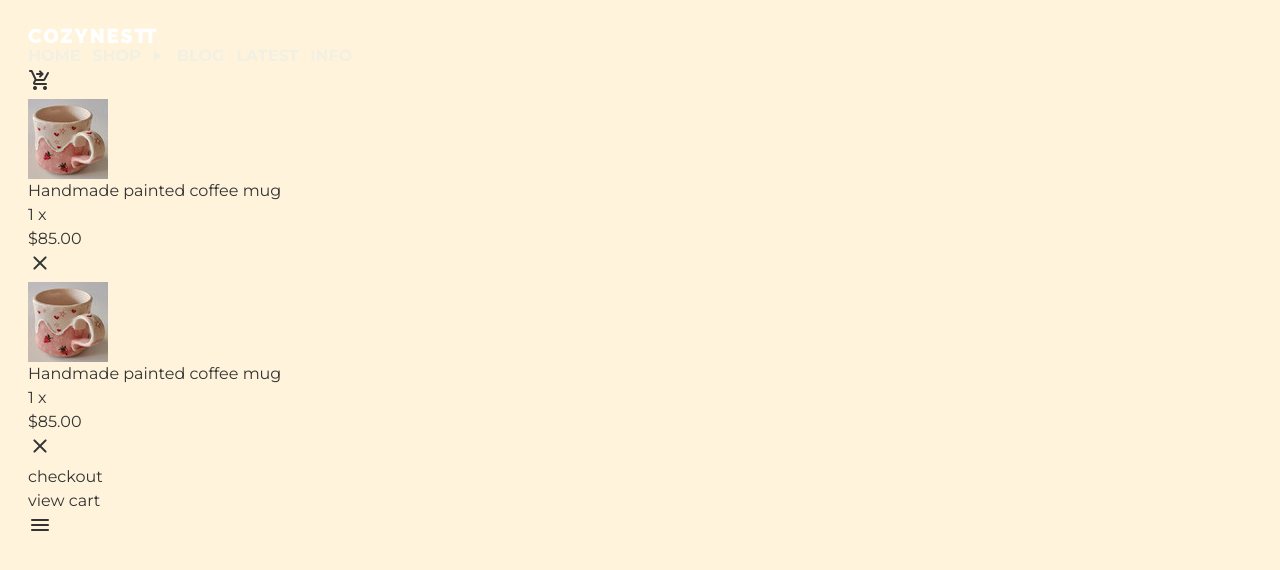
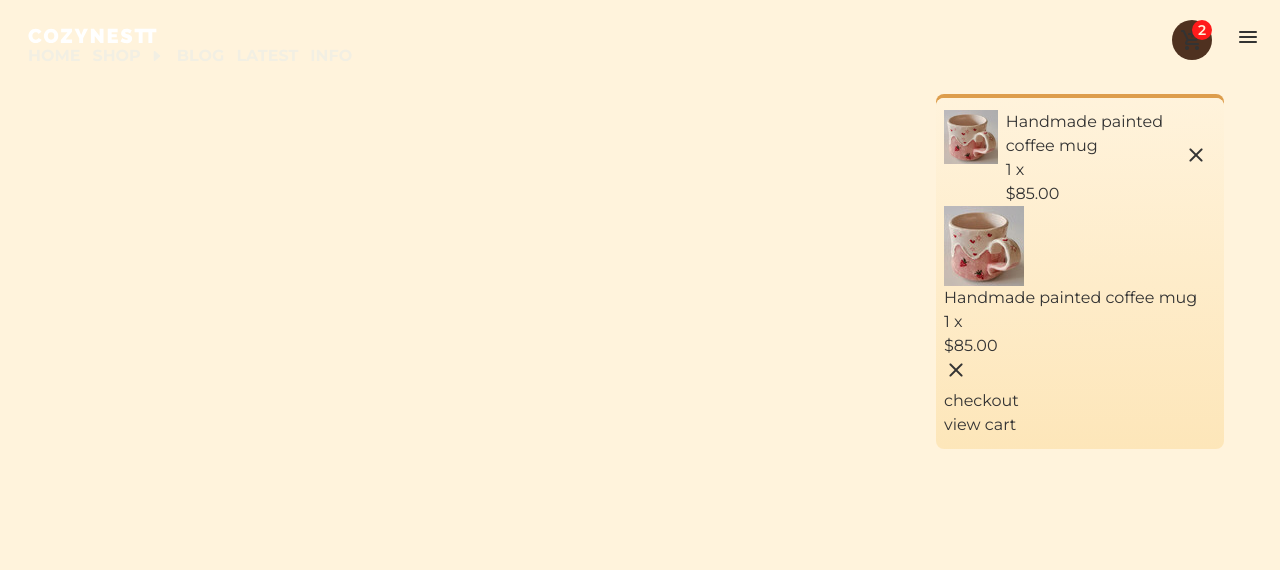
Before and after one commit to Nurbek04051328/cozy, a website: page index.html in a window 1280 px wide. Drawn offline with nearby package versions, Linux system fonts and the light colour scheme; files that its build step writes are made by us from their sources.

Commit message:
10.07.2025

```diff
--- a/index.html
+++ b/index.html
@@ -50,7 +50,7 @@
     <a href="#" class="logo">
       <img src="./assets/images/logo-light.svg" width="129" height="16" alt="CozyNest Logo" class="xxl:w-40">
     </a>
-    <nav class="navbar active" data-navbar>
+    <nav class="navbar" data-navbar>
       <button class="nav-close-btn" aria-label="close menu" data-nav-toggler>
         <span class="material-symbols-rounded" aria-hidden="true">
           close
@@ -68,13 +68,13 @@
           </button>
           <div class="dropdown" data-dropdown>
             <div class="dropdown-content">
-              <a href="#" class="">All Products</a>
+              <a href="#" class="pt-2">All Products</a>
               <a href="#" class="">Clothing</a>
               <a href="#" class="">Candles</a>
               <a href="#" class="">Accessories</a>
               <a href="#" class="">Bags</a>
               <a href="#" class="">Clocks</a>
-              <a href="#" class="">SALE 🏷️</a>
+              <a href="#" class="pb-2">SALE 🏷️</a>
             </div>
           </div>
         </li>
@@ -90,17 +90,17 @@
       </ul>
     </nav>
 
-    <div class="">
+    <div class="rounded-md overflow-hidden flex items-center gap-3 lg:fixed lg:top-5 lg:right-5">
       <button class="cart-toggler" aria-label="toggle cart" data-cart-toggler>
         <span class="material-symbols-rounded" aria-hidden="true">
           shopping_cart_checkout
         </span>
       </button>
-      <div class="">
-        <div class="cart-modal" data-cart-modal>
+      <div class="relative">
+        <div class="cart-modal active" data-cart-modal>
           <ul>
-            <li class="">
-              <figure class="img-holder">
+            <li class="flex gap-2 pr-2">
+              <figure class="img-holder" style="">
                 <img src="./assets/images/cart-1.jpg" width="80" height="80" loading="lazy" alt="cart1-image">
               </figure>
 
--- a/src/style.css
+++ b/src/style.css
@@ -19,6 +19,7 @@ html {
 }
 
 
+
 /* ----------- *\
   #REUSED STYLE
 \* ----------- */
@@ -35,6 +36,11 @@ ion-icon {
   --ionicon-stroke-width: 50px;
 }
 
+
+.img-holder {
+  @apply overflow-hidden;
+  aspect-ratio: var(--width) / var(--height);
+}
 
 
 /*-------------------------*\
@@ -91,6 +97,17 @@ ion-icon {
   clip-path: inset(0 0 0 0);
 }
 
+
+.navbar-link:has(~ .dropdown.active) ion-icon {
+  @apply rotate-90;
+}
+
+.dropdown-content a {
+  @apply transition-colors
+
+  /* :hover */
+  hover:text-butterscotch
+}
 
 /* ----------- *\
   #HEADER
@@ -201,3 +218,64 @@ ion-icon {
   /* responsive for xxl:1600px screen */
   xxl:text-xl;
 }
+
+
+
+/* cart  */
+.cart-toggler {
+  @apply relative
+  grid
+  h-10
+  w-10
+  place-items-center
+  rounded-full
+
+  /* ::before  */
+  before:text-papaya_whip
+  before:bg-red
+  before:content-['2']
+  before:absolute
+  before:right-0
+  before:top-0
+  before:z-10
+  before:h-5
+  before:w-5
+  before:rounded-full
+  before:text-sm
+  before:font-semibold
+
+  /* responsive for md:1200px screen */
+  lg:bg-caf_noir
+}
+
+
+.cart-modal {
+  @apply fixed
+  top-24
+  right-2
+  max-w-72
+  rounded-lg
+  px-2
+  py-3
+  z-20
+  shadow-[0_-4px_0_#dd9d4cff]
+  origin-top
+  duration-75
+  ease-inExpo
+  invisible
+  opacity-0
+
+  /* responsive for sm:635px screen */
+  sm:right-14;
+  background: linear-gradient(359deg, #fde6b9, #fff3dcff);
+}
+
+.cart-modal.active {
+  @apply translate-y-0.5
+  visible
+  opacity-100
+}
+
+/* .cart-modal .material-symbols-rounded {
+  font-variant-settings: "opsz" 20
+} */
```
